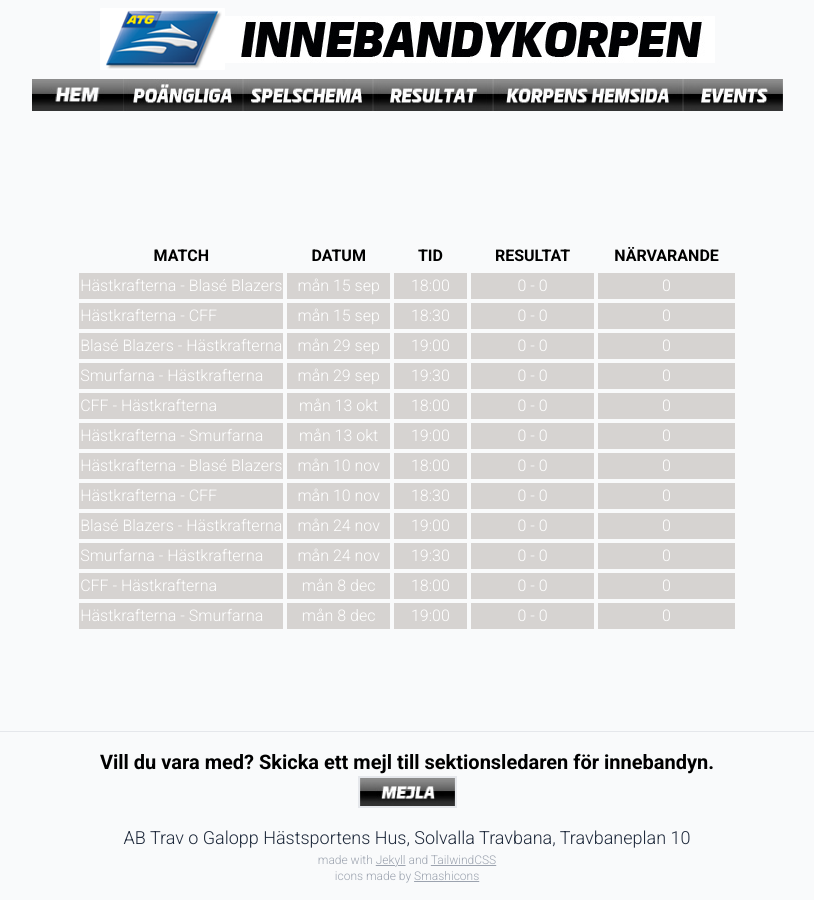
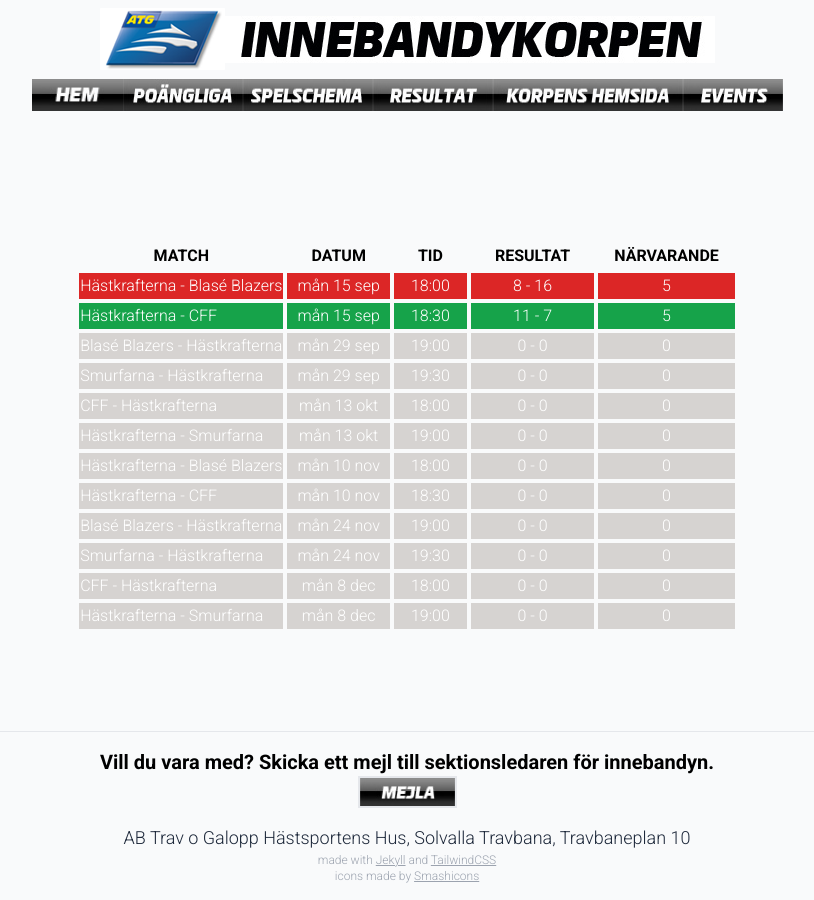
Before and after one commit to andreashogvall/andreashogvall.github.io, a Jekyll site: the page built from resultat.html, in a window 1280 px wide. Shown: the whole page, without its empty margins (233-1047 px from the left). Built offline with Jekyll 4.4.1, drawn with Linux system fonts in a browser that asks for light colours; nearby versions of some CDN libraries.

Commit message:
Update resultat.html

```diff
--- a/resultat.html
+++ b/resultat.html
@@ -16,19 +16,19 @@
   </tr>
 </thead>
 <tbody>
-  <tr class="bg-stone-300 text-white border-2 border-slate-200">
+  <tr class="bg-red-600 text-white border-2 border-slate-200">
     <td>Hästkrafterna - Blasé Blazers</td>
     <td class="text-center">mån 15 sep</td>
     <td class="text-center">18:00</td>
-    <td class="text-center">0 - 0</td>
-    <td class="text-center">0</td>
+    <td class="text-center">8 - 16</td>
+    <td class="text-center">5</td>
   </tr>
-  <tr class="bg-stone-300 text-white border-2 border-slate-200">
+  <tr class="bg-green-600 text-white border-2 border-slate-200">
     <td>Hästkrafterna - CFF</td>
     <td class="text-center">mån 15 sep</td>
     <td class="text-center">18:30</td>
-    <td class="text-center">0 - 0</td>
-    <td class="text-center">0</td>
+    <td class="text-center">11 - 7</td>
+    <td class="text-center">5</td>
   </tr>
   <tr class="bg-stone-300 text-white border-2 border-slate-200">
     <td>Blasé Blazers - Hästkrafterna</td>
```
